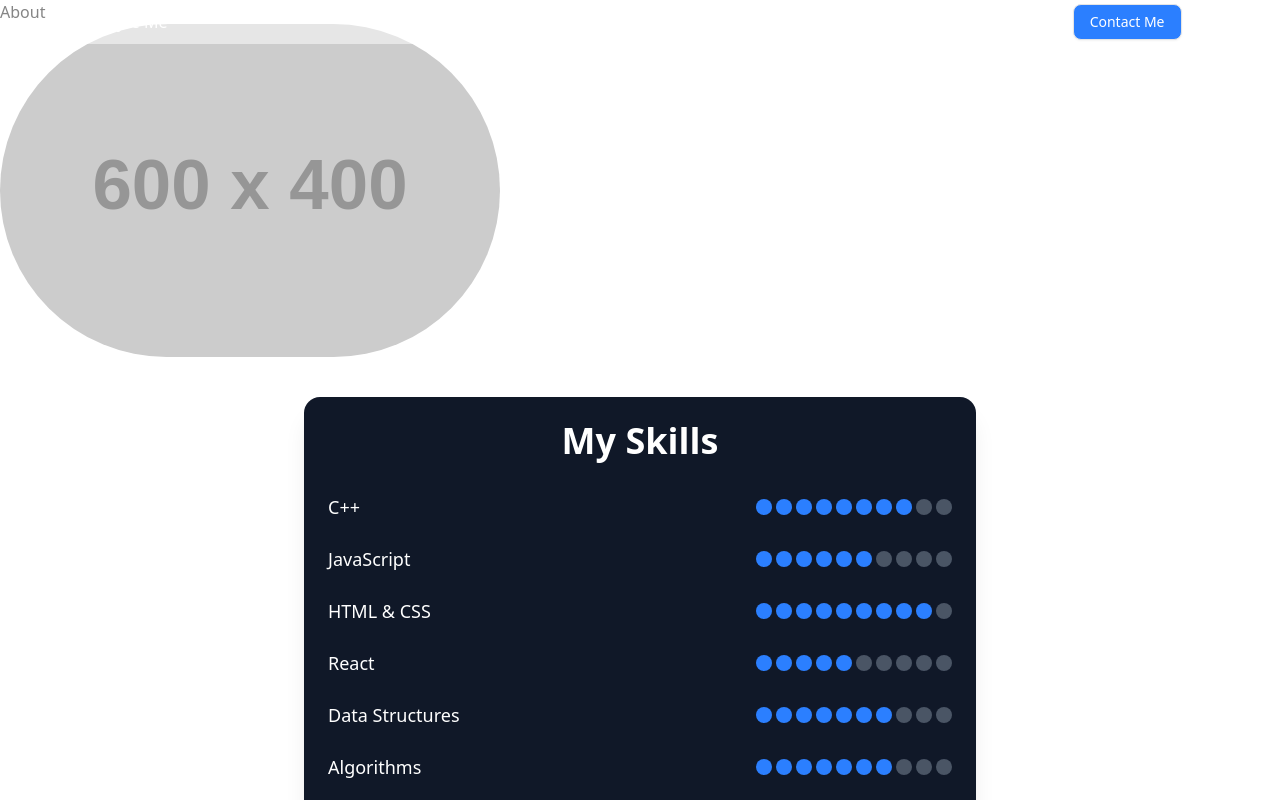
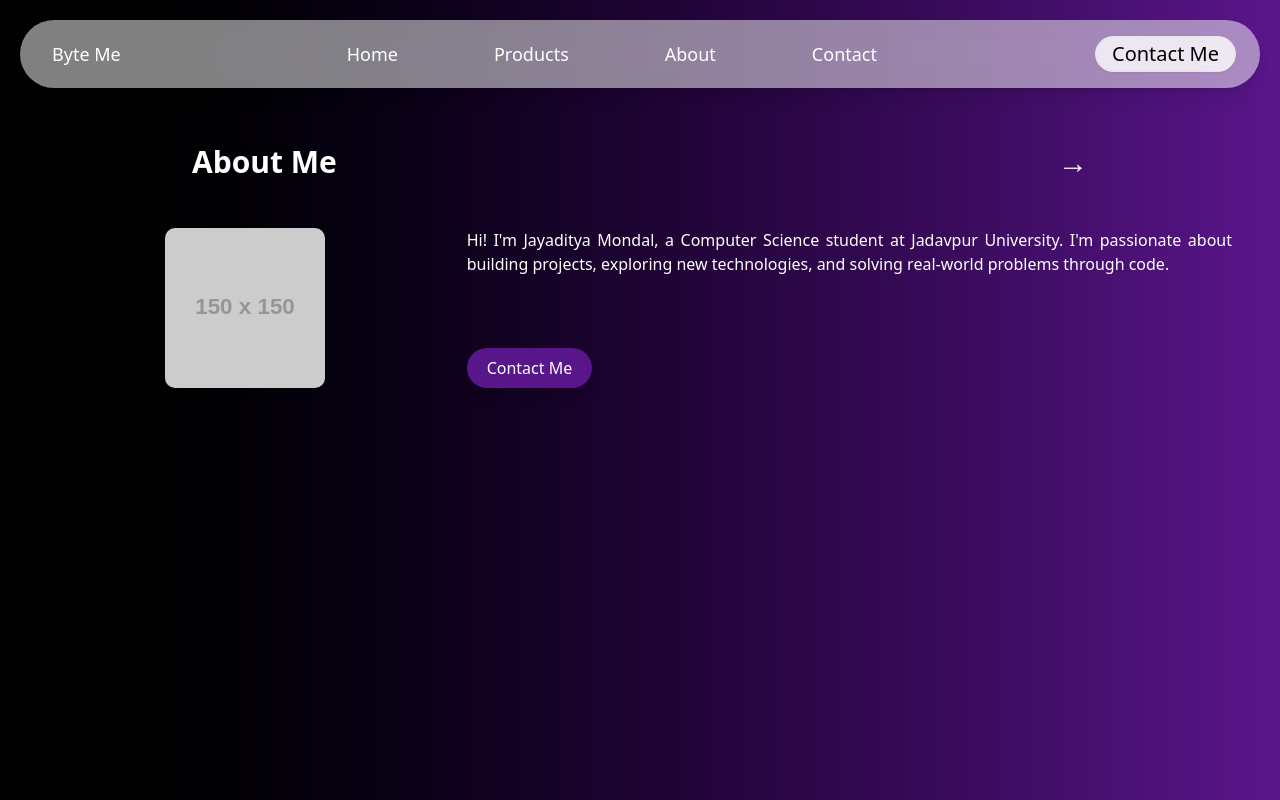
Before and after one commit to Mourya2044/Srijan25_SnapSyntax_ByteMe, a Next.js app: page /about in a window 1280 px wide. Shown: the top 800 px of the page. Built offline with nearby package versions, Linux system fonts and the light colour scheme.

Commit message:
feat: enhance About page with new layout and content, update Home page styling, and refactor NavBar component

```diff
--- a/src/app/about/page.jsx
+++ b/src/app/about/page.jsx
@@ -1,23 +1,12 @@
+import AboutMePage from "@/components/AboutPage";
 import MyProject from "@/components/MyProjects";
 import MySkills from "@/components/MySkills";
 import Image from "next/image";
 
 function About() {
   return (
-    <div className="flex flex-col justify center">
-      <>
-        <h1>About</h1>
-        <div className='flex flex-row'>
-            <Image
-                src="https://placehold.co/600x400.png"
-                alt="My Image"
-                width={500}
-                height={500}
-                className="rounded-full"
-            />
-            <div></div>
-        </div>
-      </>
+    <div className="pt-30 lex flex-col justify center bg-gradient-to-r from-black to-purple-900">
+      <AboutMePage />
       <div>
         <MySkills />
       </div>
--- a/src/app/page.jsx
+++ b/src/app/page.jsx
@@ -2,8 +2,14 @@ import Image from "next/image";
 
 export default function Home() {
   return (
-    <div className="w-full h-screen flex items-center justify-center bg-gray-700">
-      <h1>Welcome to My Website</h1>
+    <div className="pt-30 w-full h-screen flex items-center justify-center bg-gradient-to-r from-black to-purple-900"> {/* gradient left to right */}
+      <div className="flex w-full h-full justify-center items-center">
+        <div className="text-white w-1/2 h-full flex flex-col justify-center items-start p-10">
+          <h1>Byte Me</h1>
+          <p>Welcome to my portfolio, where I showcase my projects and skills.</p>
+        </div>
+        <div className="text-white w-1/2 h-full">Welcome to my portfolio!</div>
+      </div>
     </div>
   );
 }
--- /dev/null
+++ b/src/components/AboutPage.jsx
@@ -0,0 +1,39 @@
+import React from "react";
+
+const AboutMe = () => {
+  return (
+    <div className="p-6 min-h-screen flex flex-col items-center text-white">
+      {/* Heading with arrow */}
+      <div className="flex items-center justify-between w-full max-w-4xl mb-6">
+        <h1 className="text-3xl font-bold ">About Me</h1>
+        <span className="text-3xl ">&rarr;</span>
+      </div>
+
+      {/* Content box */}
+      <div className="flex flex-col sm:flex-row p-6 w-full">
+        {/* Image */}
+        <div className="flex-shrink-0 mb-4 sm:mb-0 sm:mr-6 w-full sm:w-1/3 flex justify-center">
+          <img
+            src="https://via.placeholder.com/150"
+            alt="My Photo"
+            className="rounded-lg object-cover h-40 w-40"
+          />
+        </div>
+
+        {/* Paragraph and button */}
+        <div className="flex flex-col justify-between w-full sm:w-2/3">
+          <p className="text-justify mb-4">
+            Hi! I'm Jayaditya Mondal, a Computer Science student at Jadavpur University. I'm passionate about building projects, exploring new technologies, and solving real-world problems through code.
+          </p>
+          <div>
+            <button className="bg-purple-900 text-white px-5 py-2 rounded-full shadow-lg hover:bg-purple-700 transition duration-300 ease-in-out">
+              Contact Me
+            </button>
+          </div>
+        </div>
+      </div>
+    </div>
+  );
+};
+
+export default AboutMe;
--- a/src/components/NavBar.jsx
+++ b/src/components/NavBar.jsx
@@ -7,28 +7,15 @@ import { Button } from "./ui/button";
 
 
 const NavBar = () => {
-    const [isScrolled, setIsScrolled] = useState(false);
-
-    useEffect(() => {
-        window.addEventListener('scroll', () => {
-            setIsScrolled(window.scrollY > 50);
-
-            console.log(window.scrollY, isScrolled);
-        })
-
-        return () => {
-
-        }
-    },)
 
 
 
     return (
         <nav
-            className="text-white fixed top-0 w-full transition-all duration-300 ease-in-out bg-white/50"
+            className="text-white fixed top-0 w-full transition-all duration-300 ease-in-out"
         >
-            <div className="mx-auto p-1 sm:p-2 lg:p-1 rounded-full">
-                <div className="flex justify-around items-center ">
+            <div className="m-5 p-1 sm:p-2 lg:p-1 bg-white/50 backdrop-blur-md shadow-lg rounded-full text-lg">
+                <div className="flex justify-between items-center px-5 py-3">
                     <Link
                         href="/"
                         className="transition-all ease-in-out duration-300 hover:scale-110  px-2 py-1 rounded-sm"
@@ -61,7 +48,7 @@ const NavBar = () => {
                             Contact
                         </Link>
                     </div>
-                    <Button variant="outline" className="bg-blue-500 text-white hover:bg-blue-600 transition-all ease-in-out duration-300">
+                    <Button variant="outline" className="bg-white/80 rounded-full text-xl text-black transition-all ease-in-out duration-300">
                         <Link href="/login">Contact Me</Link>
                     </Button>
                 </div>
```
